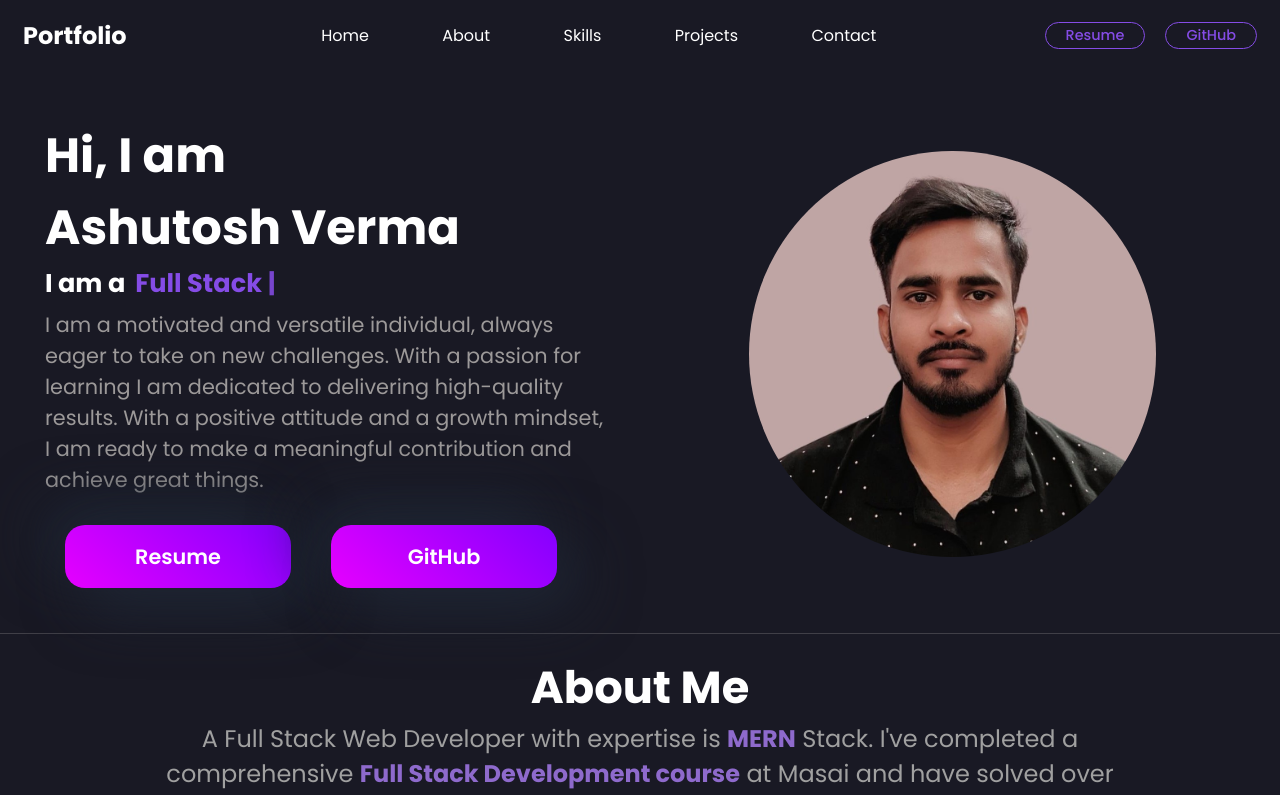
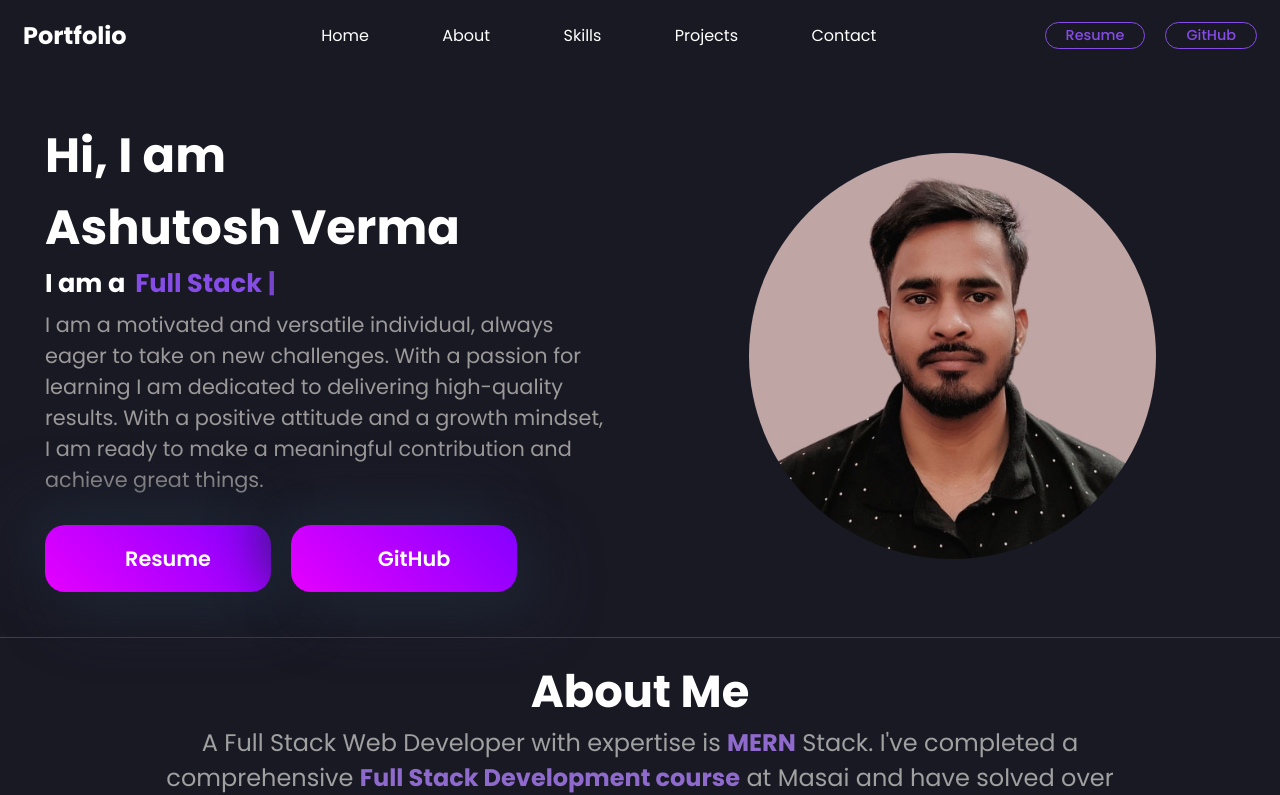
Before and after one commit to 1ashutoshverma/1ashutoshverma.github.io, a React (Vite) app: page / in a window 1280 px wide. Shown: the top 795 px of the page. Built offline with nearby package versions, Linux system fonts and the light colour scheme.

Commit message:
done pdf downloading

```diff
--- a/src/components/HomeSection/HomeSection.css
+++ b/src/components/HomeSection/HomeSection.css
@@ -62,6 +62,14 @@
   gap: 20px;
 }
 #home button {
+  border: none;
+  background: transparent;
+  color: white;
+  font-size: 1.3em;
+  font-weight: 600;
+  transition: all 0.2s ease-in-out !important;
+}
+#home a {
   width: 40%;
   -webkit-appearance: button;
   -moz-appearance: button;
@@ -73,8 +81,6 @@
   padding: 16px 0;
   border-radius: 20px;
   cursor: pointer;
-  font-size: 1.3em;
-  font-weight: 600;
   transition: all 0.2s ease-in-out !important;
   background: hsla(271, 100%, 50%, 1);
   background: linear-gradient(
@@ -95,11 +101,16 @@
   box-shadow: 20px 20px 60px #1f2634, -20px -20px 60px #1f2634;
 }
 
-#home button:hover {
+#home a:hover {
   transform: scale(1.05);
   transition: all 0.4s ease-in-out;
   box-shadow: 20px 20px 60px #1f2634;
 }
+/* #home button:hover {
+  transform: scale(1.05);
+  transition: all 0.4s ease-in-out;
+  box-shadow: 20px 20px 60px #1f2634;
+} */
 
 @media screen and (width<1150px) {
   #home {
@@ -125,7 +136,7 @@
     align-items: center;
     justify-content: center;
   }
-  #home button {
+  #home a {
     width: 35%;
     max-width: 250px;
     padding: 15px 0;
@@ -134,6 +145,7 @@
     /* font-size: 15px; */
     font-weight: 600;
   }
+
   #left_home h3:nth-child(3) {
     align-items: center;
     justify-content: center;
@@ -149,7 +161,7 @@
     border-radius: 50%;
     width: 45%;
   }
-  #home button {
+  #home a {
     width: 45%;
     max-width: 250px;
     padding: 14px 0;
@@ -168,7 +180,7 @@
     border-radius: 50%;
     width: 60%;
   }
-  #home button {
+  #home a {
     width: 50%;
     max-width: 300px;
     padding: 14px 0;
--- a/src/components/HomeSection/HomeSection.jsx
+++ b/src/components/HomeSection/HomeSection.jsx
@@ -24,16 +24,16 @@ function HomeSection() {
                     </h3>
                     <p>I am a motivated and versatile individual, always eager to take on new challenges. With a passion for learning I am dedicated to delivering high-quality results. With a positive attitude and a growth mindset, I am ready to make a meaningful contribution and achieve great things.</p>
                     <div className='home_button'>
-                        <button className="nav-link resume">
-                            <a download={resume} href="https://drive.google.com/file/d/15AOvJU2Tmv30EjbsQn1AcCG01TLKP8eI/view?usp=drive_link" target="_blank" id="resume-link-2">
+                        <a download={resume} href="https://drive.google.com/file/d/15AOvJU2Tmv30EjbsQn1AcCG01TLKP8eI/view?usp=drive_link" target="_blank" id="resume-link-2">
+                            <button className="nav-link resume" id="resume-button-2">
                                 Resume
-                            </a>
-                        </button>
-                        <button className="nav-link github">
-                            <a href="https://github.com/1ashutoshverma" target="_blank" >
+                            </button>
+                        </a>
+                        <a href="https://github.com/1ashutoshverma" target="_blank" >
+                            <button className="nav-link github">
                                 GitHub
-                            </a>
-                        </button>
+                            </button>
+                        </a>
                         {/* <button>Check Resume</button>
                         <button>Visit GitHub</button> */}
                     </div>
--- a/src/components/Navbar/Navbar.jsx
+++ b/src/components/Navbar/Navbar.jsx
@@ -43,7 +43,7 @@ function Navbar() {
                         <a href='#projects' className="nav-link projects">Projects</a>
                         <a href='#contact' className="nav-link contact">Contact</a>
                         <a href="https://drive.google.com/file/d/15AOvJU2Tmv30EjbsQn1AcCG01TLKP8eI/view?usp=drive_link" download={resume} target="_blank">
-                            <button className="nav-link resume">Resume</button>
+                            <button className="nav-link resume" id="resume-button-1">Resume</button>
                         </a>
                         <a href="https://github.com/1ashutoshverma" target="_blank" >
                             <button className="nav-link github">GitHub</button>
```
